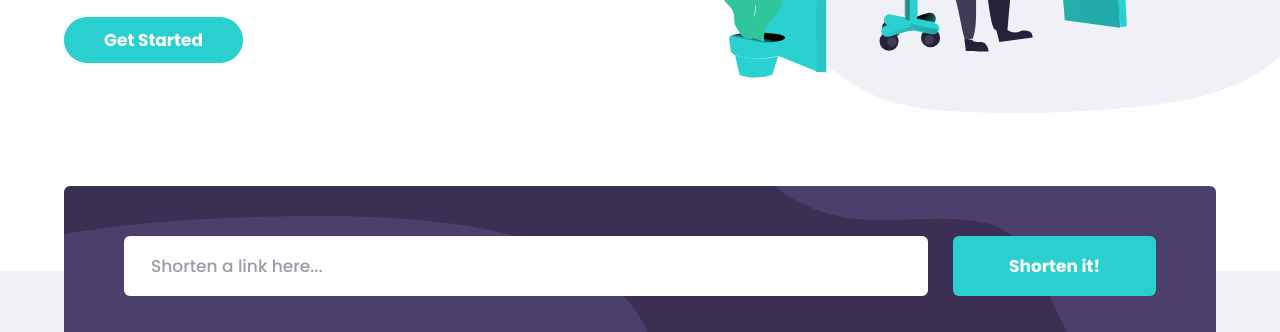
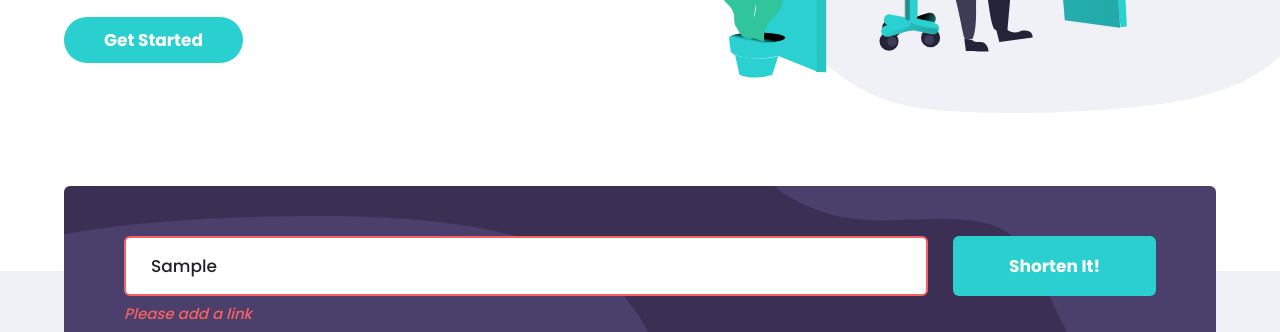
Before and after one commit to artemmatiushenko1/Shortly, a website: page index.html in a window 1280 px wide. Both pictures are taken after typing "Sample" into the empty fields and a click on the button "Shorten It!". Shown: the part 467-799 px from the top of the page. Drawn offline with Linux system fonts and the light colour scheme; no server answers.

Commit message:
Added form validation

```diff
--- a/index.html
+++ b/index.html
@@ -86,6 +86,7 @@
                 <button type="submit" class="btn shorten__btn">
                   Shorten It!
                 </button>
+                <p class="shorten__error-message">Please add a link</p>
               </form>
             </div>
 
--- a/js/index.js
+++ b/js/index.js
@@ -4,7 +4,7 @@ const API_URL = 'https://api.shrtco.de/v2/shorten?url=';
 const urlInput = document.querySelector('.shorten__input');
 const submitBtn = document.querySelector('.shorten__btn');
 const linksContainer = document.querySelector('.shorten__links-list');
-let links = [];
+const errorMessage = document.querySelector('.shorten__error-message');
 const btnStates = {
   default: 'Shorten it!',
   processing: `
@@ -17,6 +17,8 @@ const btnStates = {
   copy: 'Copy',
   copied: 'Copied!',
 };
+
+let links = [];
 
 const changeElContent = (el, content) => {
   el.innerHTML = content;
@@ -40,7 +42,6 @@ const shortenLink = async (link) => {
     const req = await fetch(reqURL);
     const resp = await req.json();
     const shortenedLink = resp.result.full_short_link;
-
     return shortenedLink;
   } catch (err) {
     console.error(err);
@@ -94,6 +95,15 @@ const appendLink = (originalLink, shortenedLink) => {
 submitBtn.addEventListener('click', async (e) => {
   e.preventDefault();
   const link = urlInput.value;
+
+  if (link === '' || !link.includes('https')) {
+    urlInput.classList.add('shorten__input-invalid');
+    errorMessage.classList.add('shorten__error-message--active');
+    return;
+  }
+
+  urlInput.classList.remove('shorten__input-invalid');
+  errorMessage.classList.remove('shorten__error-message--active');
   changeElContent(submitBtn, btnStates.processing);
   const shortenedLink = await shortenLink(link);
   changeElContent(submitBtn, btnStates.default);
--- a/sass/_base.scss
+++ b/sass/_base.scss
@@ -4,6 +4,7 @@ $color-primary-dark-violet: hsl(257, 27%, 26%);
 $color-grey-light: hsl(0, 0%, 75%);
 $color-dark-violet: hsl(260, 8%, 14%);
 $color-grayish-violet: hsl(257, 7%, 63%);
+$color-error: hsl(0, 87%, 67%);
 
 // FONTS
 $font-poppins: 'Poppins', san-serif;
@@ -14,6 +15,7 @@ $bp-large: 56.2em; //900px
 $bp-medium: 43.75em; //700px;
 $bp-small: 37.5em; //600px
 $bp-tiny: 23.4375em; //375px
+
 // UTILIY CLASSES
 .u-bc__grey {
   background-color: #f0f1f6;
--- a/sass/_footer.scss
+++ b/sass/_footer.scss
@@ -10,7 +10,6 @@
 
     @media only screen and (max-width: $bp-small) {
       grid-template-columns: 1fr;
-      // justify-items: center;
     }
 
     @media only screen and (max-width: $bp-tiny) {
--- a/sass/_shorten.scss
+++ b/sass/_shorten.scss
@@ -21,9 +21,25 @@
 
   &__form {
     display: flex;
+    position: relative;
 
     @media only screen and (max-width: $bp-small) {
       flex-direction: column;
+    }
+  }
+
+  &__error-message {
+    position: absolute;
+    left: 0;
+    bottom: -3rem;
+    font-size: 1.5rem;
+    font-style: italic;
+    color: $color-error;
+    opacity: 0;
+    transition: opacity 0.2s ease;
+
+    &--active {
+      opacity: 1;
     }
   }
 
@@ -54,6 +70,14 @@
 
     &:focus {
       border: 2px solid $color-primary-cyan;
+    }
+
+    &-invalid {
+      border: 2px solid $color-error;
+    }
+
+    &-invalid::placeholder {
+      color: rgba($color-error, 0.5);
     }
   }
 
```
Also changed, not shown: css/style.css.
